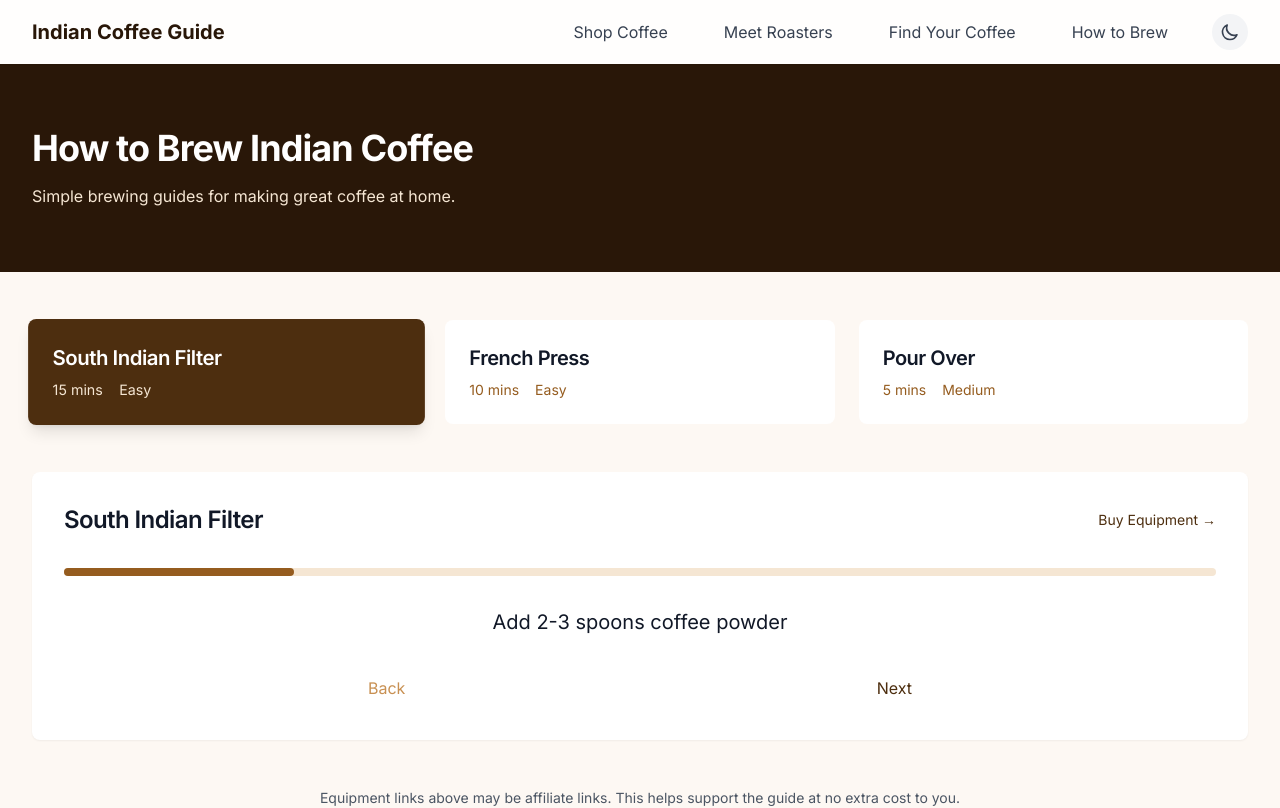
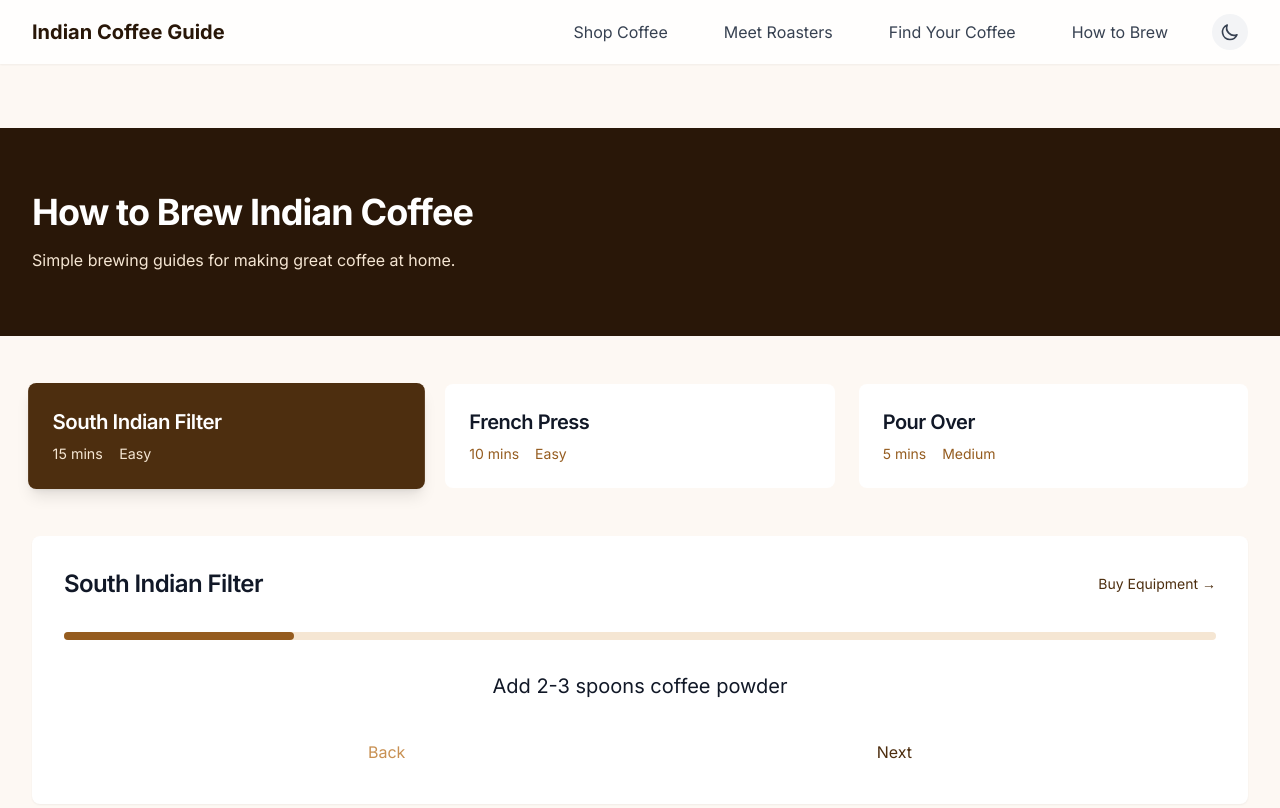
Before and after one commit to baba786/indian-coffee-catalog, a Next.js app: page /brew in a window 1280 px wide. Shown: the top 808 px of the page. Built offline with nearby package versions, Linux system fonts and the light colour scheme.

Commit message:
Update BaseLayout to include BackToTop component and adjust main content padding

```diff
--- a/app/components/layout/BaseLayout.tsx
+++ b/app/components/layout/BaseLayout.tsx
@@ -2,6 +2,7 @@
 
 import Header from './Header';
 import Footer from './Footer';
+import BackToTop from '../shared/BackToTop';
 
 interface BaseLayoutProps {
   children: React.ReactNode;
@@ -11,8 +12,9 @@ export default function BaseLayout({ children }: BaseLayoutProps) {
   return (
     <div className="min-h-screen flex flex-col">
       <Header />
-      <main className="flex-grow">{children}</main>
+      <main className="flex-grow pt-16">{children}</main>
       <Footer />
+      <BackToTop />
     </div>
   );
 }
```
